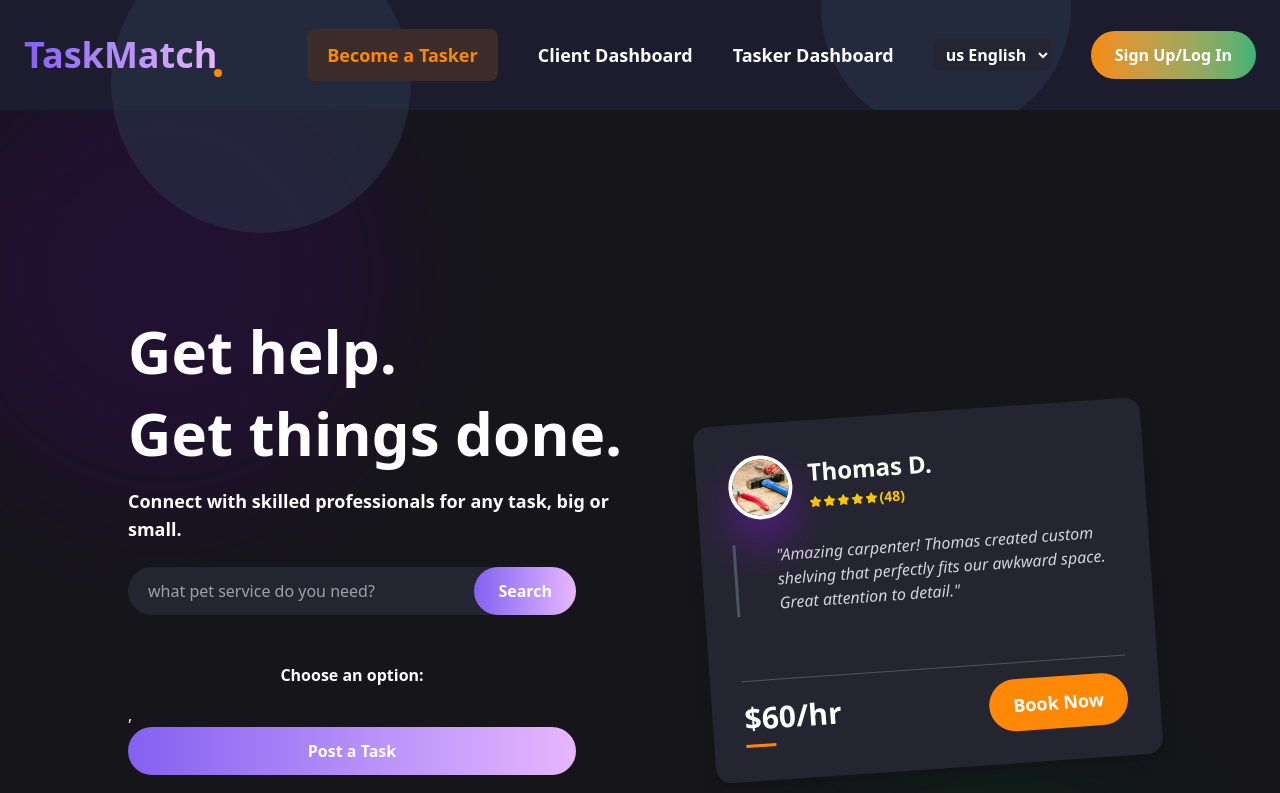
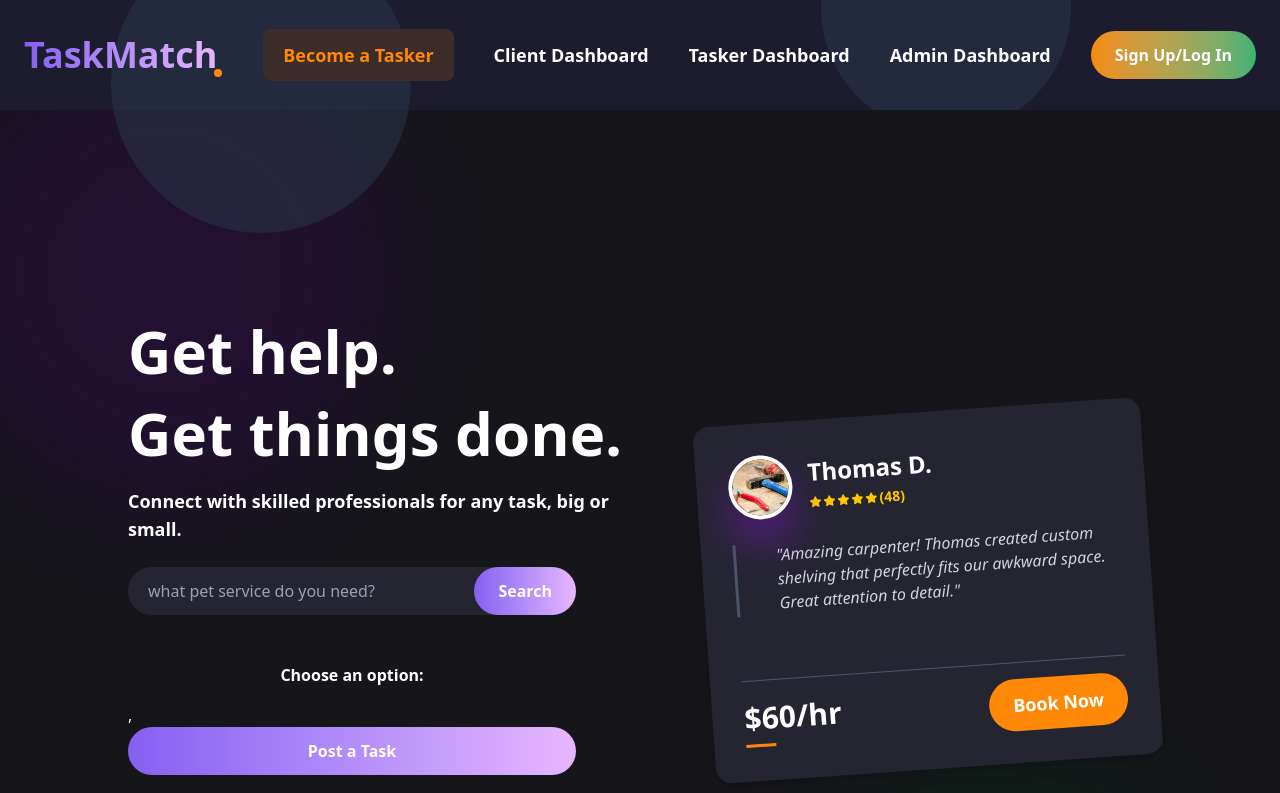
Before and after one commit to Abdul-Baset-Codingal/Taskmatch, a Next.js app: page / in a window 1280 px wide. Shown: the top 793 px of the page. Built offline with nearby package versions, Linux system fonts and the light colour scheme.

Commit message:
aded the admin dashboard

```diff
--- a/src/shared/Navbar.tsx
+++ b/src/shared/Navbar.tsx
@@ -67,12 +67,20 @@ const Navbar = () => {
               </button>
             </Link>
           </li>
-          <li>
+          {/* <li>
             <select className="bg-[#252531] text-white font-semibold px-2 xs:px-3 sm:px-3 lg:px-2 py-1.5 xs:py-2 sm:py-2 lg:py-1 rounded-md outline-none w-full xs:w-auto text-base xs:text-lg sm:text-lg lg:text-base">
               <option className="bg-[#252531] text-white">us English</option>
               <option className="bg-[#252531] text-white">Spanish</option>
               <option className="bg-[#252531] text-white">French</option>
             </select>
+          </li> */}
+          <li>
+            <Link href={"/dashboard/admin"}>
+              <button className="relative text-base xs:text-lg sm:text-lg lg:text-lg font-semibold text-white py-2 xs:py-2.5 sm:py-3 overflow-hidden group cursor-pointer w-full xs:w-auto text-left">
+                Admin Dashboard
+                <span className="absolute left-0 bottom-0 w-0 h-[3px] bg-gradient-to-r from-[#8560F1] to-[#E7B6FE] transition-all duration-500 group-hover:w-full"></span>
+              </button>
+            </Link>
           </li>
           <li>
             <button className="px-4 xs:px-5 sm:px-6 lg:px-6 py-2 xs:py-2.5 sm:py-3 lg:py-3 text-white font-bold rounded-2xl xs:rounded-3xl sm:rounded-3xl lg:rounded-3xl bg-gradient-to-r from-[#F48B0C] to-[#39B376] cursor-pointer hover:shadow-lg hover:shadow-[#F48B0C] hover:-translate-y-1 transform transition duration-300 w-full xs:w-auto text-left">
```
